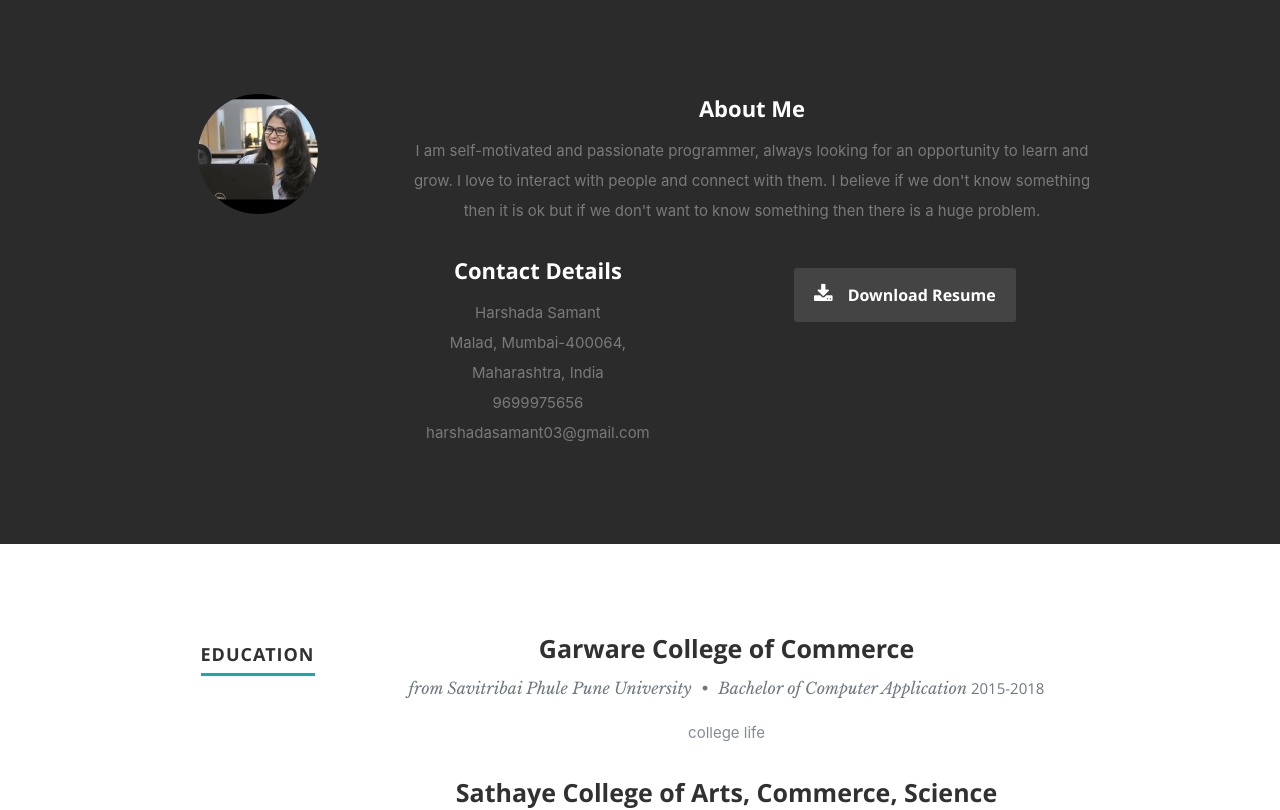
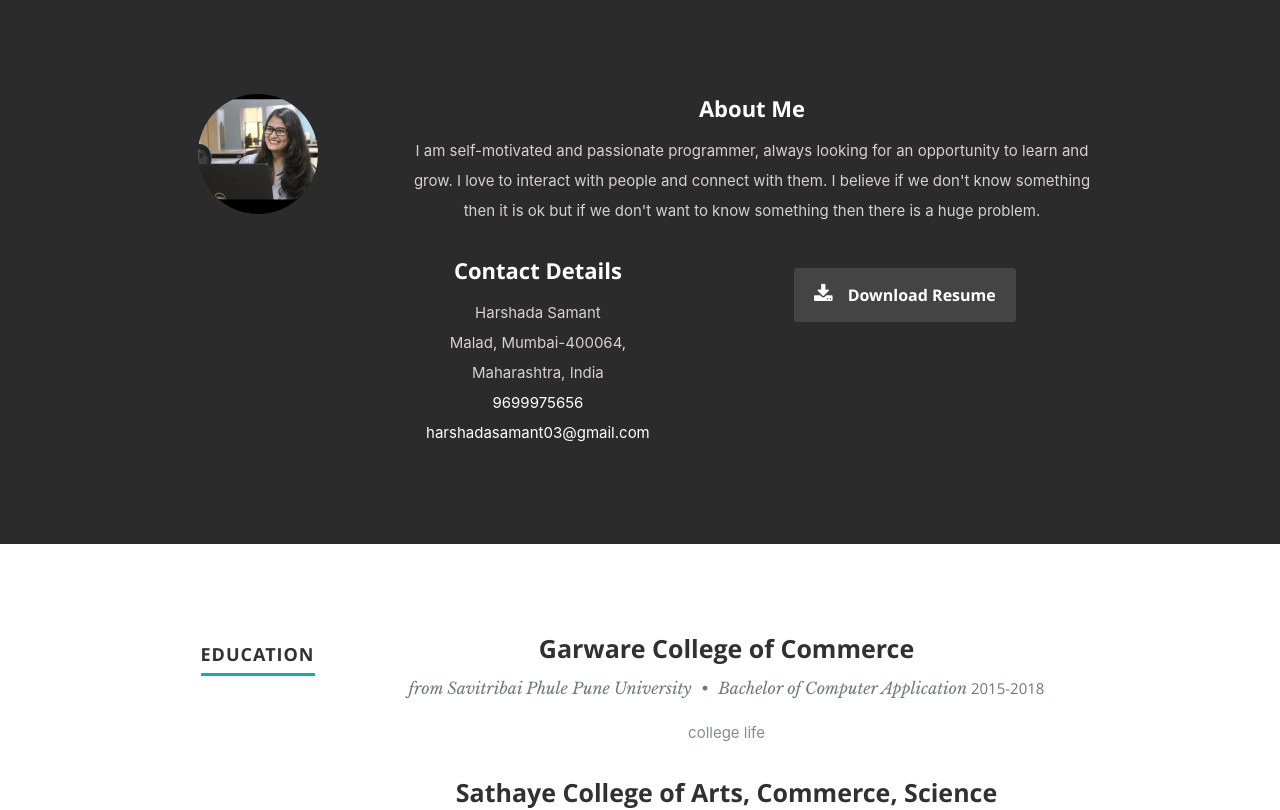
Before and after one commit to HarshadaSamant/harshadaPortfolio, a React (Create React App) app: page / in a window 1280 px wide. Shown: the part 802-1612 px from the top of the page. Built offline with nearby package versions, Linux system fonts and the light colour scheme.

Commit message:
Changes in stylesheet

```diff
--- a/public/css/layout.css
+++ b/public/css/layout.css
@@ -183,7 +183,7 @@ ul#nav li.current a { color: #F06000; }
 }
 #about p {
    line-height: 30px;
-   color: #7A7A7A;
+   color: #d8d1d1;
 }
 #about .profile-pic {
    position: relative;
@@ -809,6 +809,10 @@ call-to-action .button {
 	color: #11ABB0;
 	font-size: 13px;
 }
+.address > * {
+   color: #d8d1d1;
+}
+
 #message-warning, #message-success {
    display: none;
 	background: #0F0F0F;
--- a/src/PortfolioData/PortfolioData.js
+++ b/src/PortfolioData/PortfolioData.js
@@ -6,7 +6,9 @@ const portfolioData =  {
     "aboutDescription": "I am self-motivated and passionate programmer, always looking for an opportunity to learn and grow. I love to interact with people and connect with them. I believe if we don't know something then it is ok but if we don't want to know something then there is a huge problem. ",
     "address": "Malad, Mumbai-400064, Maharashtra, India",
     "mobNumber": "9699975656",
+    "mobHref": "tel:9699975656",
     "mailId": "harshadasamant03@gmail.com",
+    "mailHref": "mailto:someone@example.com",
     "collegeName": "Garware College of Commerce",
     "universityName": "Savitribai Phule Pune University",
     "courseName": "Bachelor of Computer Application",
--- a/src/components/About/About.js
+++ b/src/components/About/About.js
@@ -21,8 +21,8 @@ class About extends Component {
                             <span>{this.props.portfolioData.name}</span><br />
                             <span>{this.props.portfolioData.address}
                             </span><br />
-                            <span>{this.props.portfolioData.mobNumber}</span><br />
-                            <span>{this.props.portfolioData.mailId}</span>
+                            <span><a href={this.props.portfolioData.mobHref}>{this.props.portfolioData.mobNumber}</a></span><br />
+                            <span><a href={this.props.portfolioData.mailHref}>{this.props.portfolioData.mailId}</a></span>
                             </p>
                         </div>
                         <div className="columns download">
--- a/src/components/Contact/Contact.js
+++ b/src/components/Contact/Contact.js
@@ -17,8 +17,8 @@ class Contact extends Component {
                                 <span>{this.props.portfolioData.name}</span><br />
                                 <span>{this.props.portfolioData.address}
                                 </span><br />
-                                <span>{this.props.portfolioData.mobNumber}</span><br />
-                                <span>{this.props.portfolioData.mailId}</span>
+                                <span><a href={this.props.portfolioData.mobHref}>{this.props.portfolioData.mobNumber}</a></span><br />
+                                <span><a href={this.props.portfolioData.mailHref}>{this.props.portfolioData.mailId}</a></span>
                             </p>
                             <h4>Let's connect</h4>
                             <div>
--- a/src/components/Header/Header.js
+++ b/src/components/Header/Header.js
@@ -19,7 +19,7 @@ class Header extends Component {
                     <div className="row banner">
                         <div className="banner-text">
                             <h1 className="responsive-headline">I'm {this.props.portfolioData.name}.</h1>
-                            <h3>I'm a {this.props.portfolioData.role} {this.props.portfolioData.roleDescription}. Let's <a className="smoothscroll" href="#about">start scrolling</a>
+                            <h3>I'm a {this.props.portfolioData.role} {this.props.portfolioData.roleDescription}. Let's <a className="smoothscroll" href="#about">start scrolling </a>
                             and learn more <a className="smoothscroll" href="#about">about me</a>.</h3>
                             <hr />
                             <ul className="social">
--- a/src/components/Portfolio/Portfolio.js
+++ b/src/components/Portfolio/Portfolio.js
@@ -10,8 +10,6 @@ class Portfolio extends Component {
             { id: '4', name: "Flipbook", src: "images/portfolio/flipbook.jpg", href: "#4", description: "ansns", detailLink: "https://github.com/HarshadaSamant/Flipbook" },
         ]
     }
-
-
 
     render() {
         return (
```
